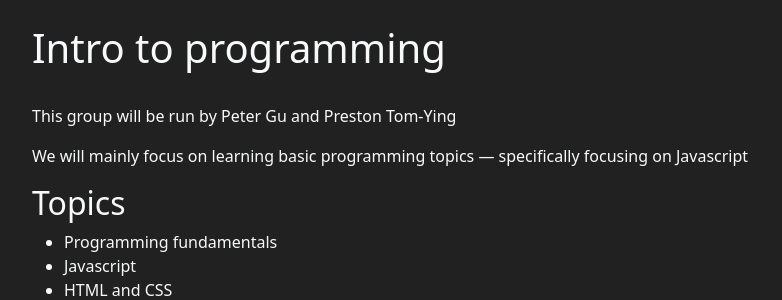
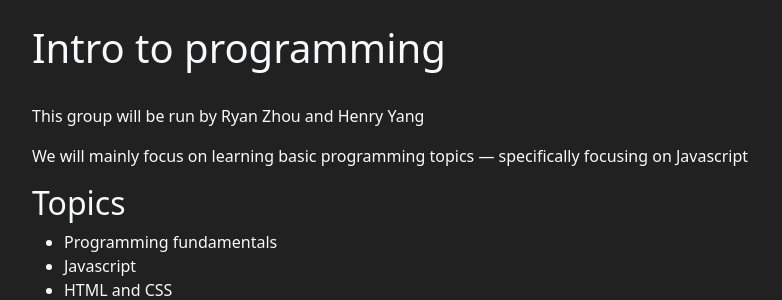
Before and after one commit to rhhscs/rhhscs.github.io, a Jekyll site: the page built from _group_homes/intro-group.md, in a window 1280 px wide. Shown: the part 374-674 px from the top of the page, without its empty margins (170-952 px from the left). Built offline with Jekyll 4.4.1, drawn with Linux system fonts in a browser that asks for light colours.

Commit message:
Update intro-group.md

```diff
--- a/_group_homes/intro-group.md
+++ b/_group_homes/intro-group.md
@@ -6,7 +6,7 @@ group: intro
 
 # Intro to programming
 
-This group will be run by Peter Gu and Preston Tom-Ying
+This group will be run by Ryan Zhou and Henry Yang
 
 We will mainly focus on learning basic programming topics — specifically focusing on Javascript
 
```
